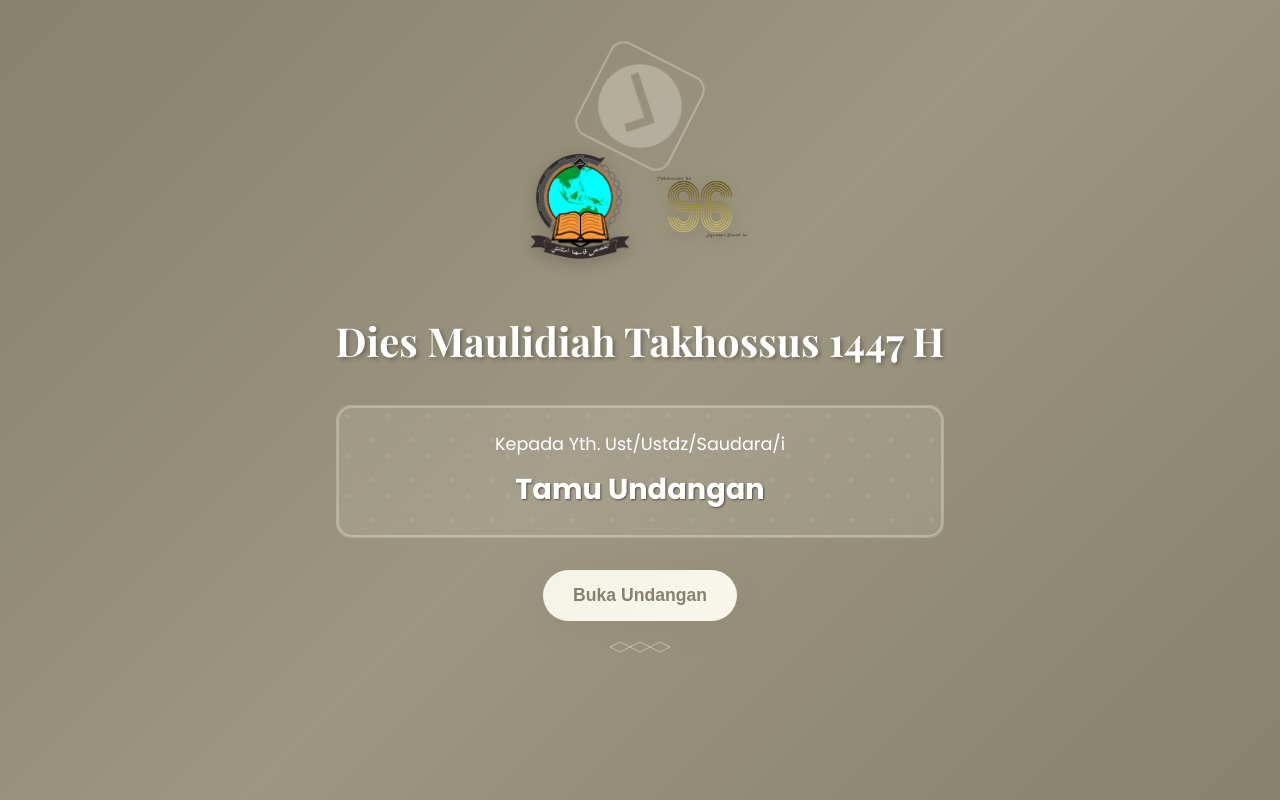
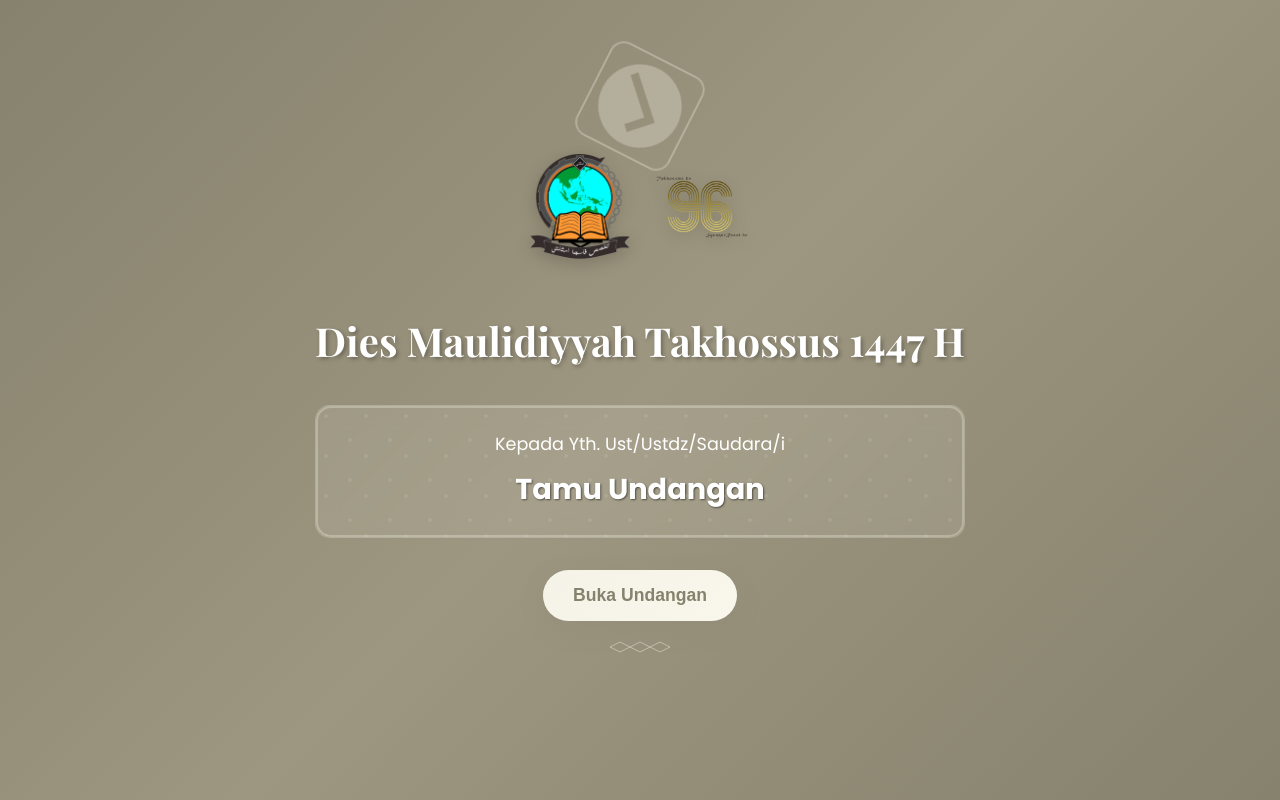
Before and after one commit to ibnualwan22/undangan-online, a Node server app: page /undangan in a window 1280 px wide. Run offline with Node 20, Linux system fonts and the light colour scheme; data that the repository does not hold is empty; grey boxes are pictures that could not be loaded.

Commit message:
edit lagi hehe

```diff
--- a/views/undangan.ejs
+++ b/views/undangan.ejs
@@ -3,8 +3,8 @@
 <head>
     <meta charset="UTF-8">
     <meta name="viewport" content="width=device-width, initial-scale=1.0">
-    <title>Undangan Dies Maulidiah Takhossus Ke-9</title>
-    <meta name="description" content="Undangan Dies Maulidiah Takhossus 1447 H - Takhossus 9 - Syauqurrosul 6">
+    <title>Undangan Dies Maulidiyyah Takhossus Ke-9</title>
+    <meta name="description" content="Undangan Dies Maulidiyyah Takhossus 1447 H - Takhossus 9 - Syauqurrosul 6">
 
     <!-- Fonts -->
     <link rel="preconnect" href="https://fonts.googleapis.com">
@@ -240,7 +240,7 @@
 </div>
 
             <h2 style="font-family: 'Playfair Display', serif; font-size: clamp(1.5rem, 4vw, 2.5rem); margin-bottom: 2rem; text-shadow: 2px 2px 4px rgba(0, 0, 0, 0.3);">
-                Dies Maulidiah Takhossus 1447 H</h2>
+                Dies Maulidiyyah Takhossus 1447 H</h2>
 
             <div class="cover-guest islamic-border" style="margin: 2rem 0; background: rgba(245, 243, 231, 0.1); border-radius: 15px; backdrop-filter: blur(10px);">
                 <p style="margin-bottom: 0.5rem; font-size: 1.1rem;">Kepada Yth. Ust/Ustdz/Saudara/i</p>
@@ -282,7 +282,7 @@
                 <h1 style="font-family: 'Noto Naskh Arabic', serif; font-size: clamp(2rem, 5vw, 3.5rem); color: var(--primary-color); margin-bottom: 1rem; text-shadow: 2px 2px 4px rgba(134, 130, 109, 0.3);">السلام عليكم</h1>
 
                 <h2 style="font-family: 'Playfair Display', serif; font-size: clamp(1.2rem, 3vw, 2rem); color: var(--primary-color); font-weight: 300;">
-                    Dies Maulidiah Takhossus 1447 H<br>
+                    Dies Maulidiyyah Takhossus 1447 H<br>
                     Takhossus - 9 <br>
                     Syauqurrosul - 6
                 </h2>
```
Also changed, not shown: 1 other file.
